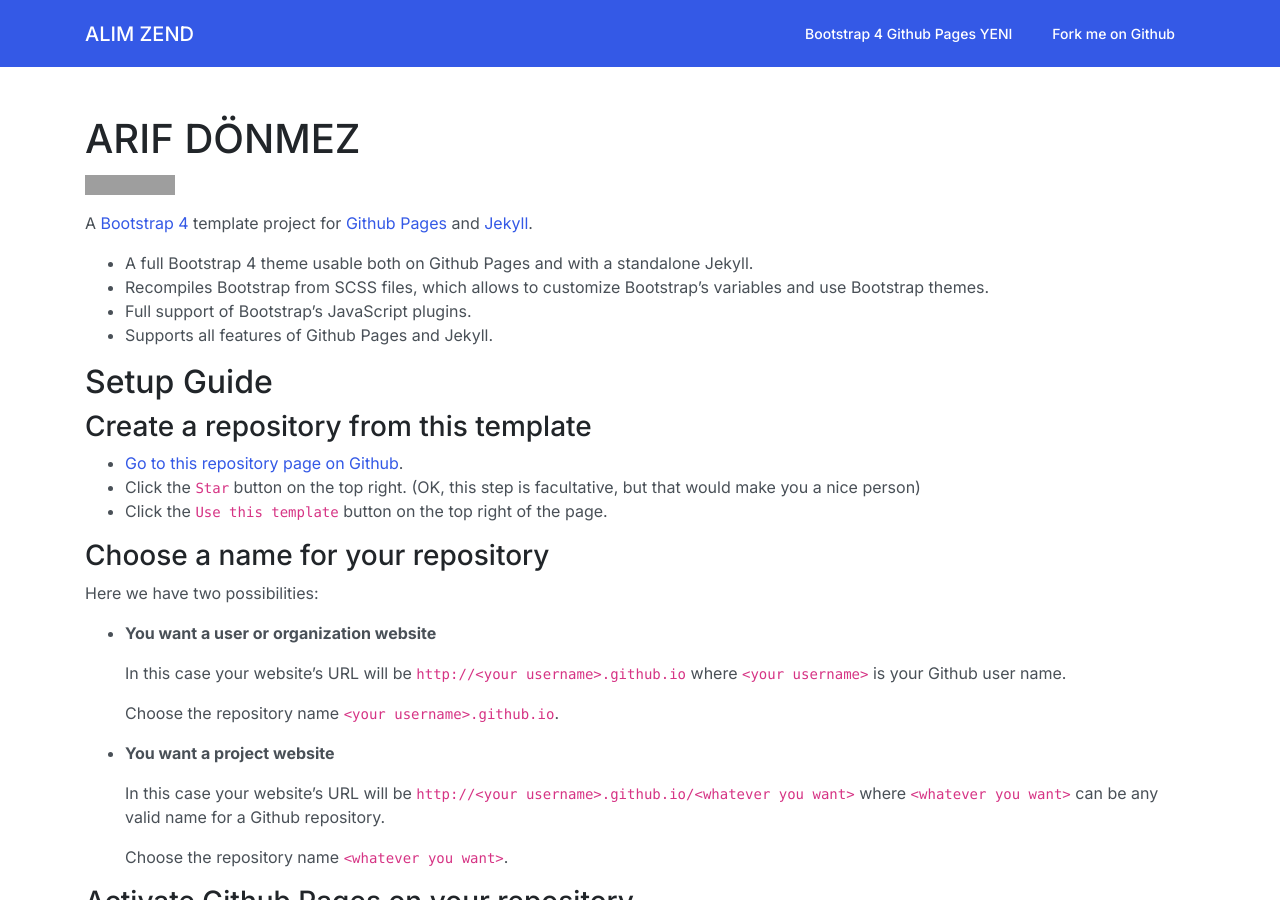
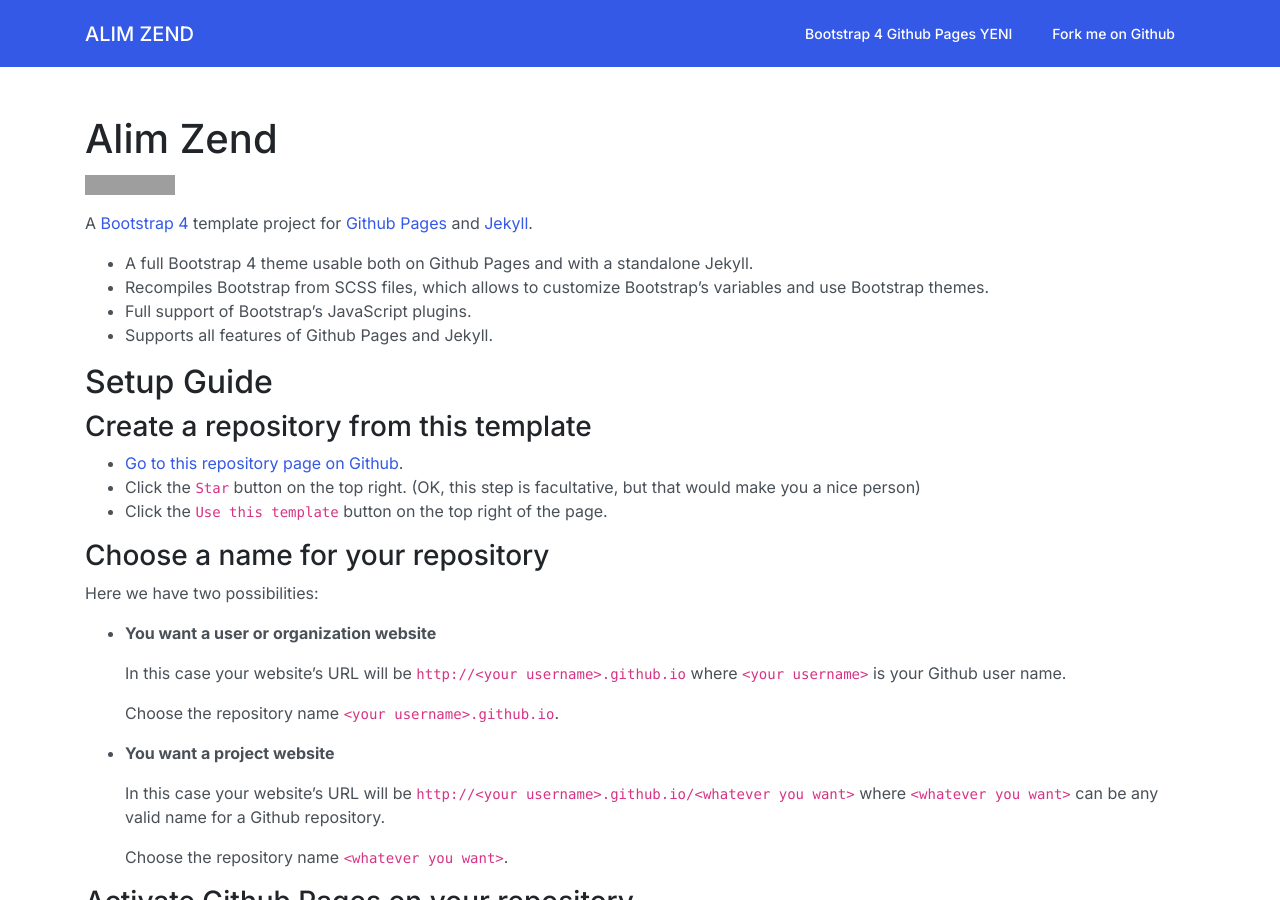
Before and after one commit to alim-zend/alim-zend.github.io, a Jekyll site: the page built from index.md, in a window 1280 px wide and 900 px high. Built offline with Jekyll 4.4.1, drawn with Linux system fonts in a browser that asks for light colours; grey boxes are pictures that could not be loaded.

Commit message:
Update index.md

```diff
--- a/index.md
+++ b/index.md
@@ -1,6 +1,6 @@
 ---
 layout: page
-title: ARIF DÖNMEZ
+title: Alim Zend
 ---
 
 [![GitHub Repo stars](https://img.shields.io/github/stars/nicolas-van/bootstrap-4-github-pages?style=social)](https://github.com/nicolas-van/bootstrap-4-github-pages)
```
